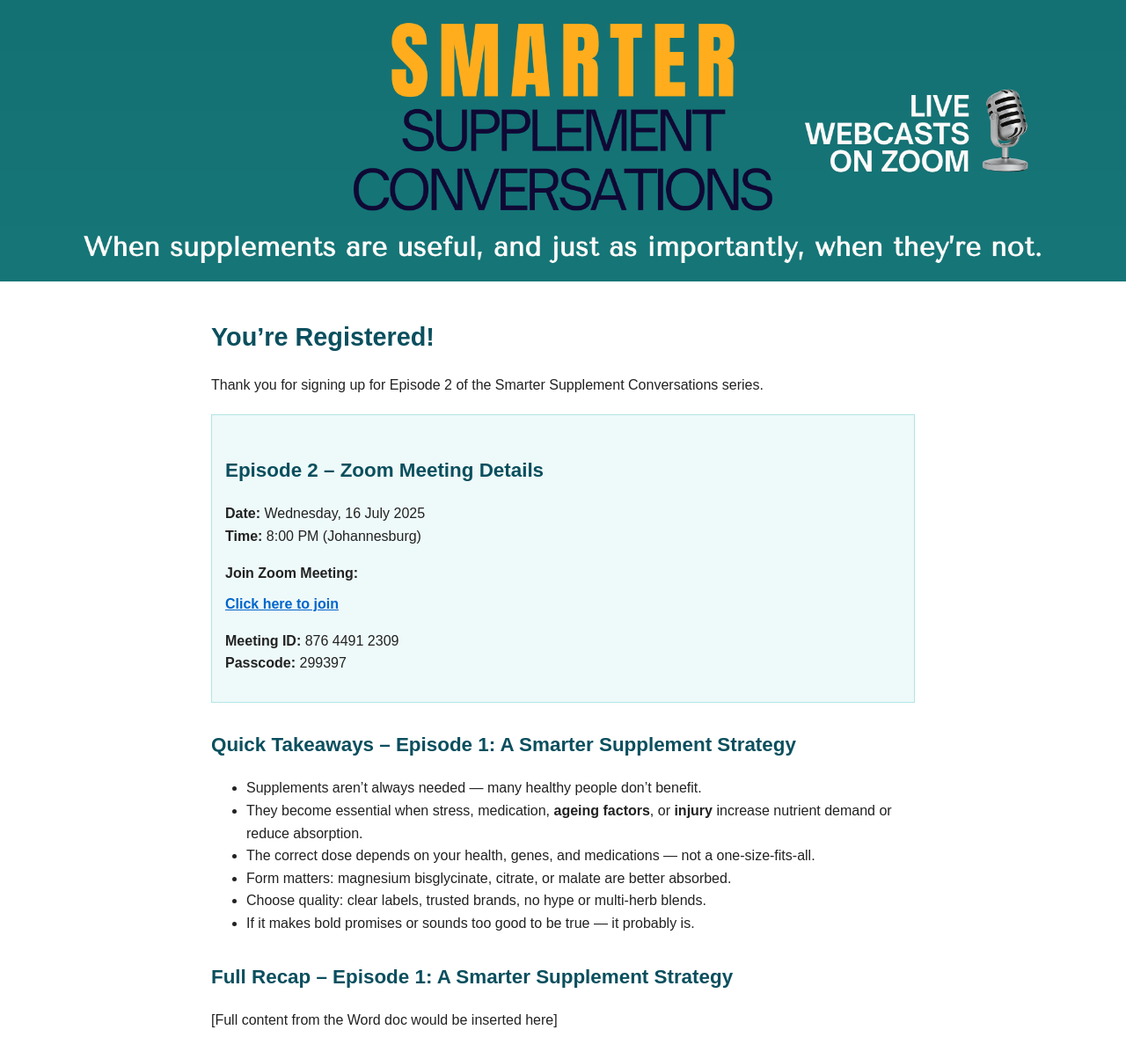
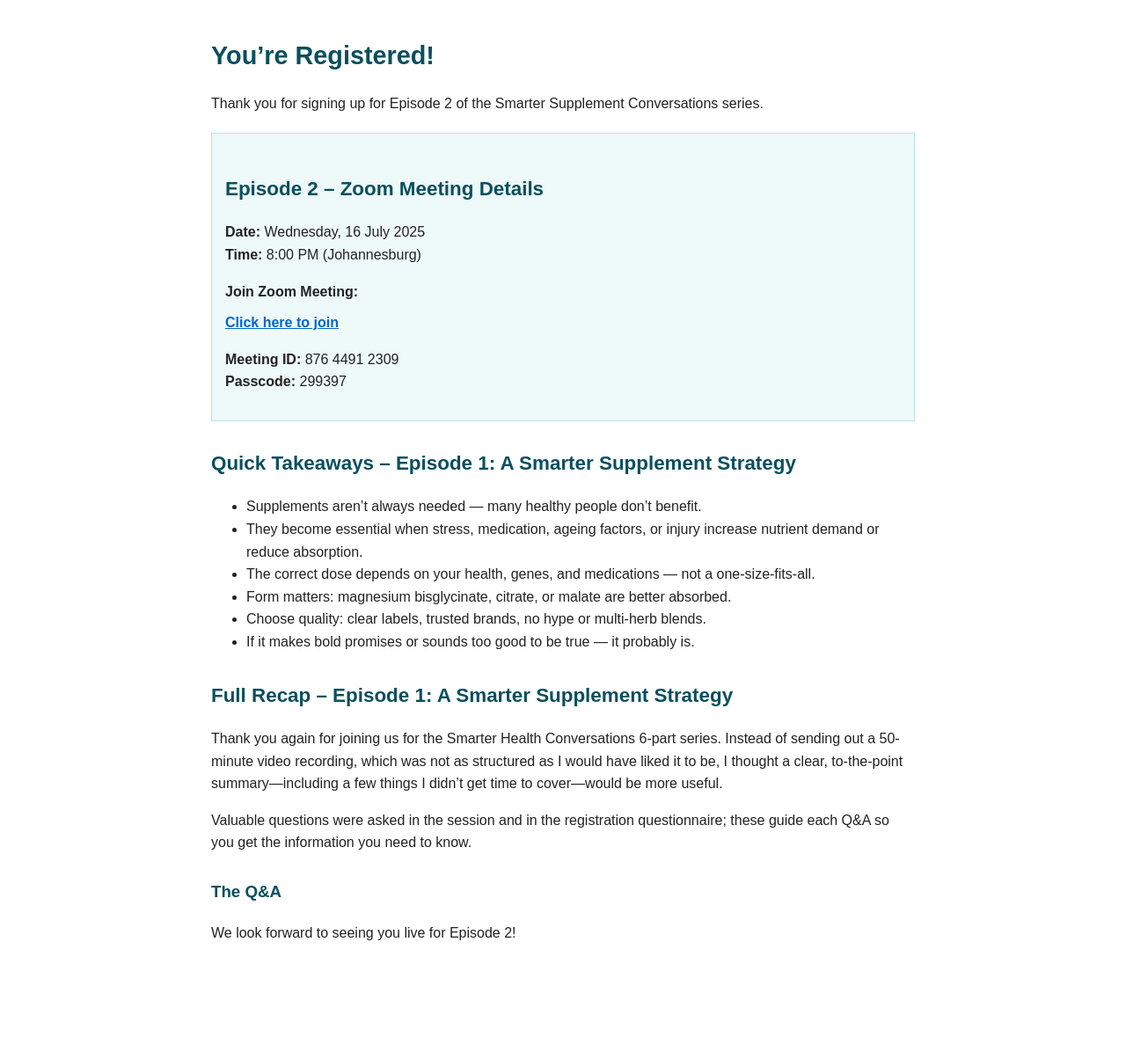
Before and after one commit to carahumphrey/webcasts, a plain HTML site: page confirmation.html in a window 1280 px wide. Shown: the whole page at 88% size. After the commit the page ends 1109 px from the top, so only its background shows below. Drawn offline with Linux system fonts and the light colour scheme.

Commit message:
Update confirmation.html

```diff
--- a/confirmation.html
+++ b/confirmation.html
@@ -1,4 +1,3 @@
-
 <!DOCTYPE html>
 <html lang="en">
 <head>
@@ -17,11 +16,6 @@
             max-width: 800px;
             margin: 0 auto;
             padding: 20px;
-        }
-        img.header {
-            width: 100%;
-            height: auto;
-            display: block;
         }
         h1 {
             font-size: 1.8em;
@@ -55,7 +49,6 @@
     </style>
 </head>
 <body>
-    <img src="smarter.png" alt="Smarter Supplement Conversations" class="header">
     <div class="container">
         <h1>You’re Registered!</h1>
         <p>Thank you for signing up for Episode 2 of the Smarter Supplement Conversations series.</p>
@@ -75,7 +68,7 @@
         <h2>Quick Takeaways – Episode 1: A Smarter Supplement Strategy</h2>
         <ul>
             <li>Supplements aren’t always needed — many healthy people don’t benefit.</li>
-            <li>They become essential when stress, medication, <strong>ageing factors</strong>, or <strong>injury</strong> increase nutrient demand or reduce absorption.</li>
+            <li>They become essential when stress, medication, ageing factors, or injury increase nutrient demand or reduce absorption.</li>
             <li>The correct dose depends on your health, genes, and medications — not a one-size-fits-all.</li>
             <li>Form matters: magnesium bisglycinate, citrate, or malate are better absorbed.</li>
             <li>Choose quality: clear labels, trusted brands, no hype or multi-herb blends.</li>
@@ -83,7 +76,17 @@
         </ul>
 
         <h2>Full Recap – Episode 1: A Smarter Supplement Strategy</h2>
-        <p>[Full content from the Word doc would be inserted here]</p>
+
+        <!-- Inserted recap here (from earlier response) -->
+
+        <p>Thank you again for joining us for the Smarter Health Conversations 6-part series.
+        Instead of sending out a 50-minute video recording, which was not as structured as I would have liked it to be, I thought a clear, to-the-point summary—including a few things I didn’t get time to cover—would be more useful.</p>
+
+        <p>Valuable questions were asked in the session and in the registration questionnaire; these guide each Q&A so you get the information you need to know.</p>
+
+        <h3>The Q&A</h3>
+        <!-- ... full Q&A continues (as already pasted in your live page) ... -->
+        <p>We look forward to seeing you live for Episode 2!</p>
     </div>
 </body>
 </html>
```
